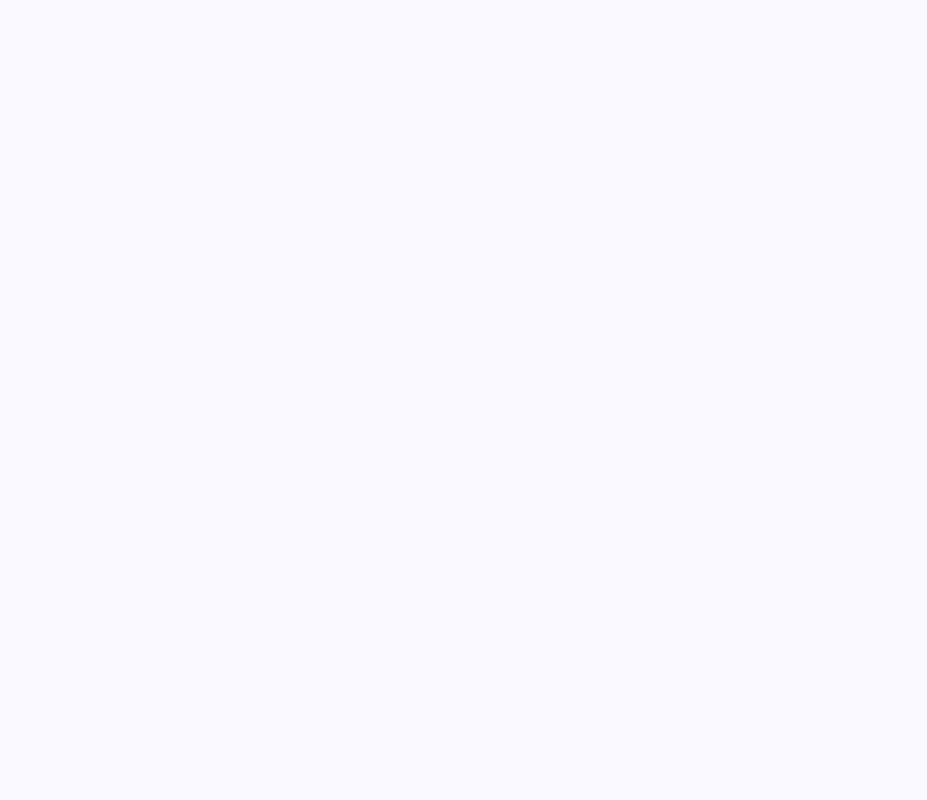
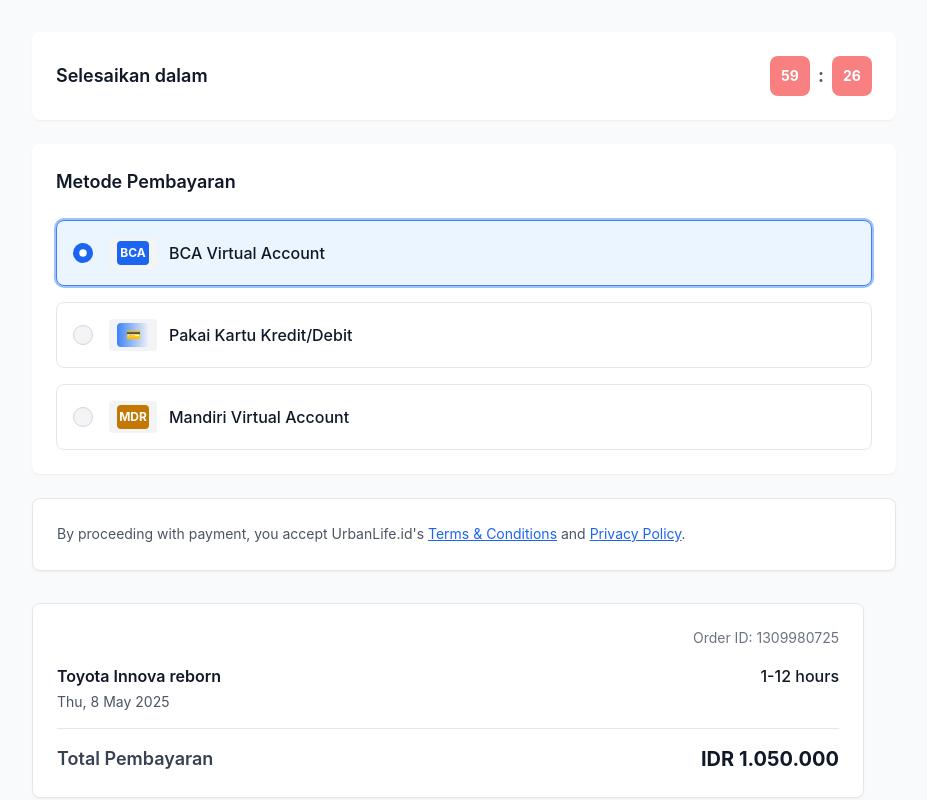
Before and after one commit to myreds12/urbanlife-frontend, a React (Vite) app in the folder urbanlife-frontend/: page /PaymentSection in a window 1280 px wide. Before the commit this address had no page. Shown: the top 800 px of the page, without its empty margins (176-1103 px from the left). Built offline with nearby package versions, Linux system fonts and the light colour scheme.

Commit message:
feat(payment): add payment section with timer and methods

```diff
--- a/urbanlife-frontend/src/App.jsx
+++ b/urbanlife-frontend/src/App.jsx
@@ -30,6 +30,7 @@
 // Public Page
 import HomePage from "./pages/LandingPage/HomePage/HomePage";
 import OrderDetail from "./pages/LandingPage/OrderDetail/OrderDetail";
+import PaymentSection from "./pages/LandingPage/PaymentSection/PaymentSection";
 
 
 function App() {
@@ -41,7 +42,10 @@
           <Route path="/" element={<HomePage />} />
 
           {/* Order detail page */}
-          <Route path="/order-detail" element={<OrderDetail />} />
+          <Route path="/OrderDetail" element={<OrderDetail />} />
+
+          {/* Payment selection page */}
+          <Route path="/PaymentSection" element={<PaymentSection />} />
 
           {/* Admin layout and nested routes */}
           <Route path="/admin" element={<AppLayout />}>
```
Also changed, not shown: urbanlife-frontend/src/pages/LandingPage/PaymentSection/PaymentSection.jsx (renamed from urbanlife-frontend/src/pages/LandingPage/PaymentSection/PaymentSelection.jsx, +7 -7 lines).
